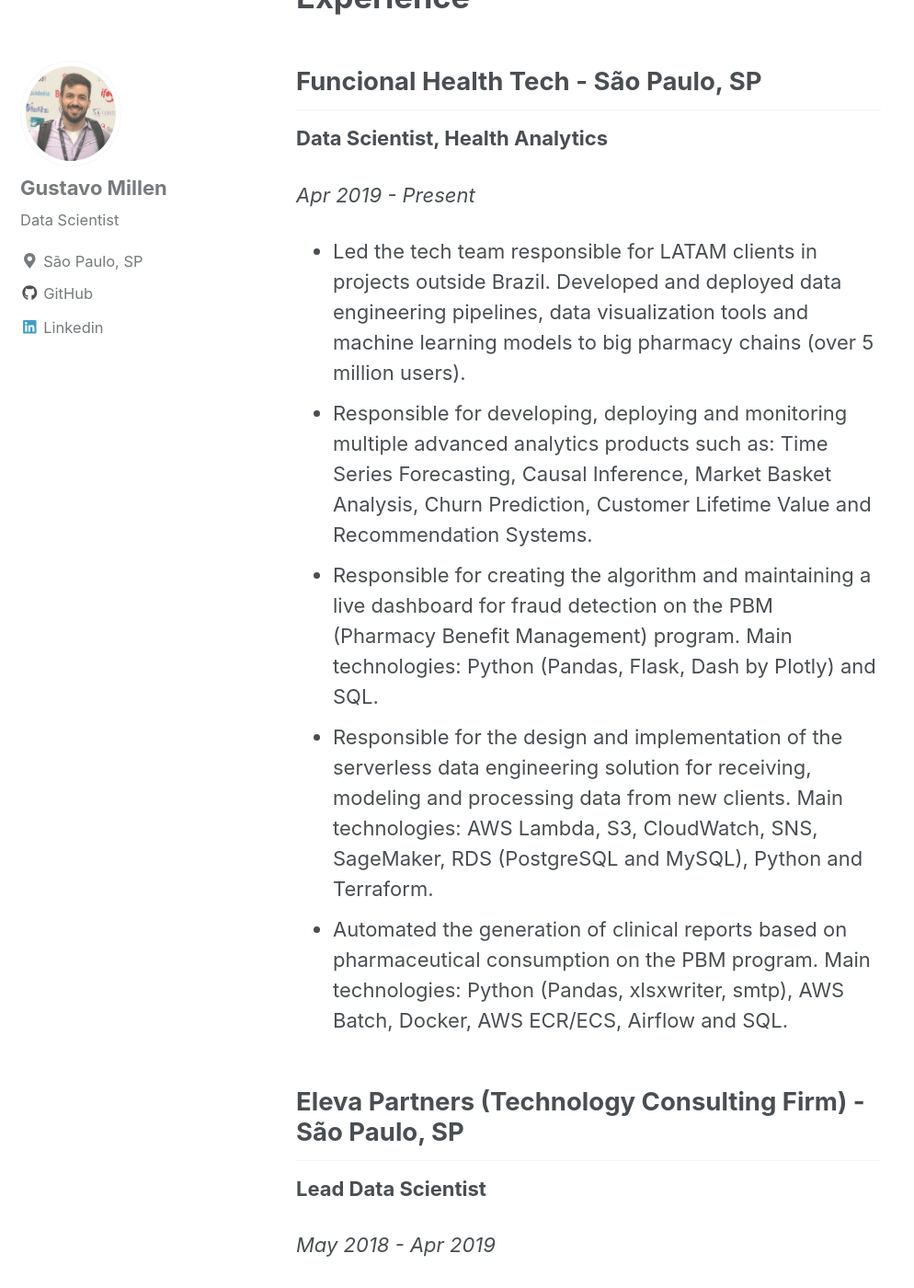
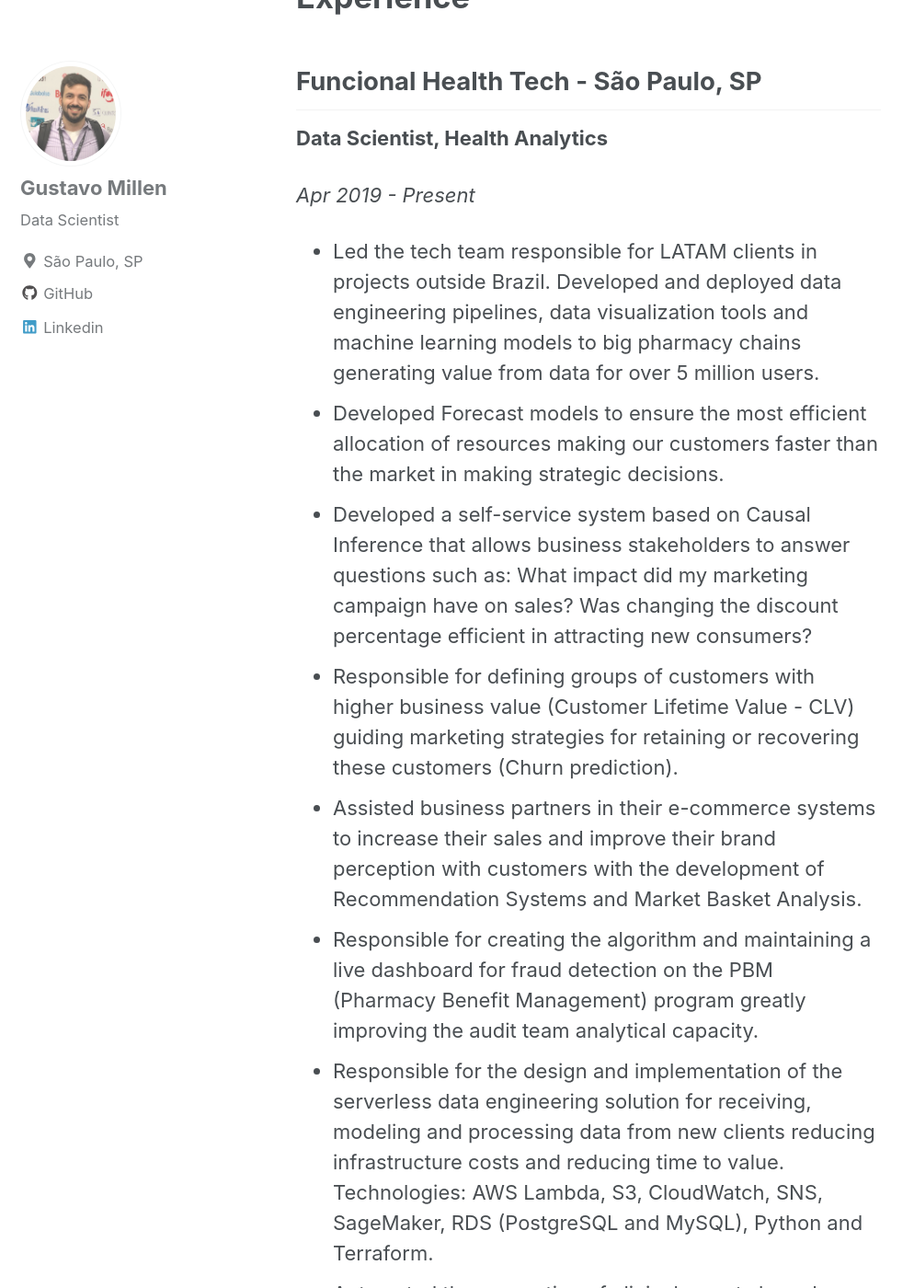
Before and after one commit to millengustavo/millengustavo.github.io, a Jekyll site: the page built from _pages/cv.md, in a window 1280 px wide and 1400 px high, scrolled down 248 px. Shown: the whole window at 92% size, without its empty margins (0-994 px from the left). Built offline with Jekyll 4.4.1, drawn with Linux system fonts in a browser that asks for light colours; cached includes are drawn as plain includes; nearby versions of some CDN libraries; some of the changed text lies outside the part shown.

Commit message:
Update description

```diff
--- a/_pages/cv.md
+++ b/_pages/cv.md
@@ -13,11 +13,14 @@
 
 _Apr 2019 - Present_
 
-- Led the tech team responsible for LATAM clients in projects outside Brazil. Developed and deployed data engineering pipelines, data visualization tools and machine learning models to big pharmacy chains (over 5 million users).
-- Responsible for developing, deploying and monitoring multiple advanced analytics products such as: Time Series Forecasting, Causal Inference, Market Basket Analysis, Churn Prediction, Customer Lifetime Value and Recommendation Systems.
-- Responsible for creating the algorithm and maintaining a live dashboard for fraud detection on the PBM (Pharmacy Benefit Management) program. Main technologies: Python (Pandas, Flask, Dash by Plotly) and SQL.
-- Responsible for the design and implementation of the serverless data engineering solution for receiving, modeling and processing data from new clients. Main technologies: AWS Lambda, S3, CloudWatch, SNS, SageMaker, RDS (PostgreSQL and MySQL), Python and Terraform.
-- Automated the generation of clinical reports based on pharmaceutical consumption on the PBM program. Main technologies: Python (Pandas, xlsxwriter, smtp), AWS Batch, Docker, AWS ECR/ECS, Airflow and SQL.
+- Led the tech team responsible for LATAM clients in projects outside Brazil. Developed and deployed data engineering pipelines, data visualization tools and machine learning models to big pharmacy chains generating value from data for over 5 million users.
+- Developed Forecast models to ensure the most efficient allocation of resources making our customers faster than the market in making strategic decisions.
+- Developed a self-service system based on Causal Inference that allows business stakeholders to answer questions such as: What impact did my marketing campaign have on sales? Was changing the discount percentage efficient in attracting new consumers?
+- Responsible for defining groups of customers with higher business value (Customer Lifetime Value - CLV) guiding marketing strategies for retaining or recovering these customers (Churn prediction).
+- Assisted business partners in their e-commerce systems to increase their sales and improve their brand perception with customers with the development of Recommendation Systems and Market Basket Analysis.
+- Responsible for creating the algorithm and maintaining a live dashboard for fraud detection on the PBM (Pharmacy Benefit Management) program greatly improving the audit team analytical capacity.
+- Responsible for the design and implementation of the serverless data engineering solution for receiving, modeling and processing data from new clients reducing infrastructure costs and reducing time to value. Technologies: AWS Lambda, S3, CloudWatch, SNS, SageMaker, RDS (PostgreSQL and MySQL), Python and Terraform.
+- Automated the generation of clinical reports based on pharmaceutical consumption on the PBM program. Technologies: Python, AWS Batch, Docker, AWS ECR/ECS, Airflow and SQL.
 
 ## Eleva Partners (Technology Consulting Firm) - São Paulo, SP
 
```
